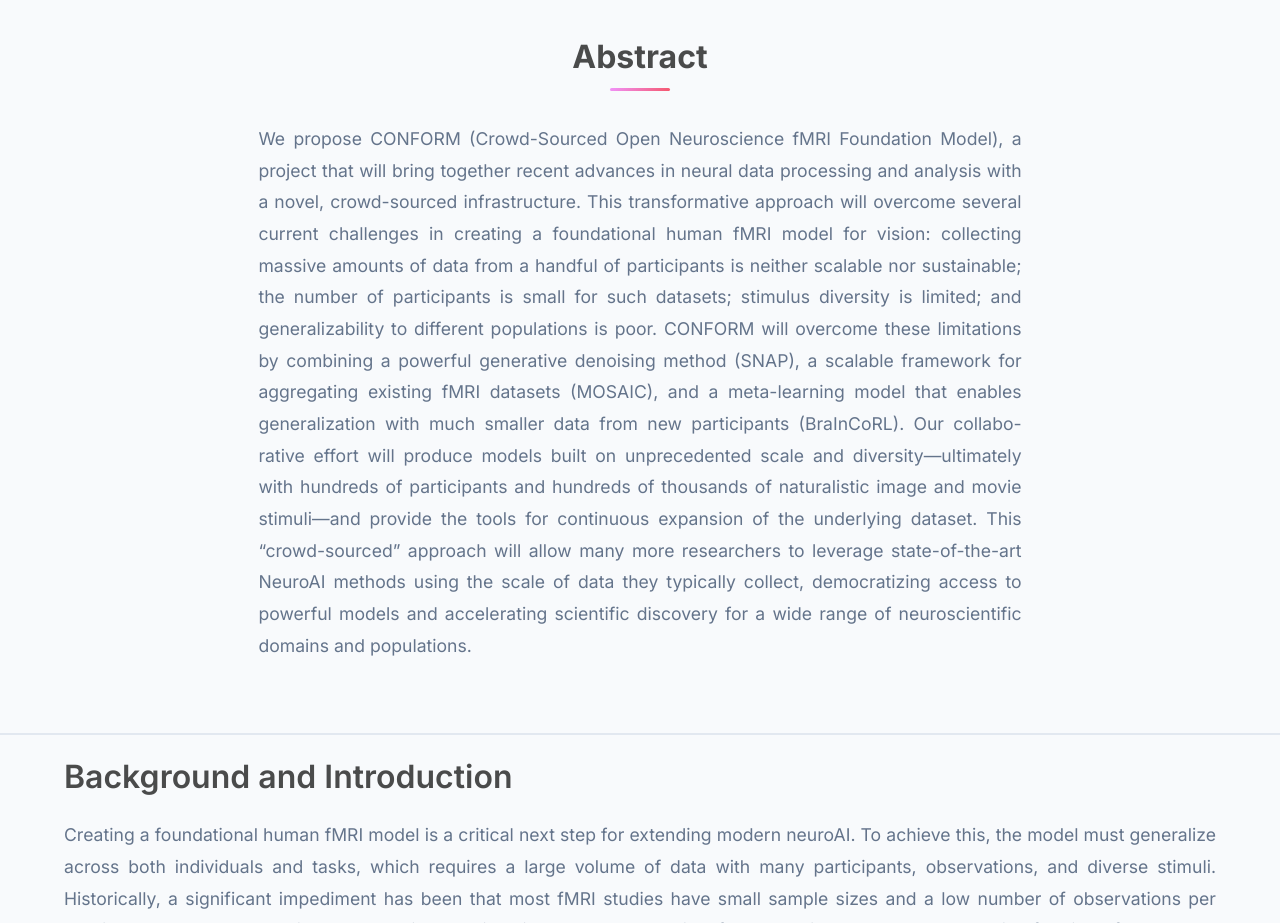
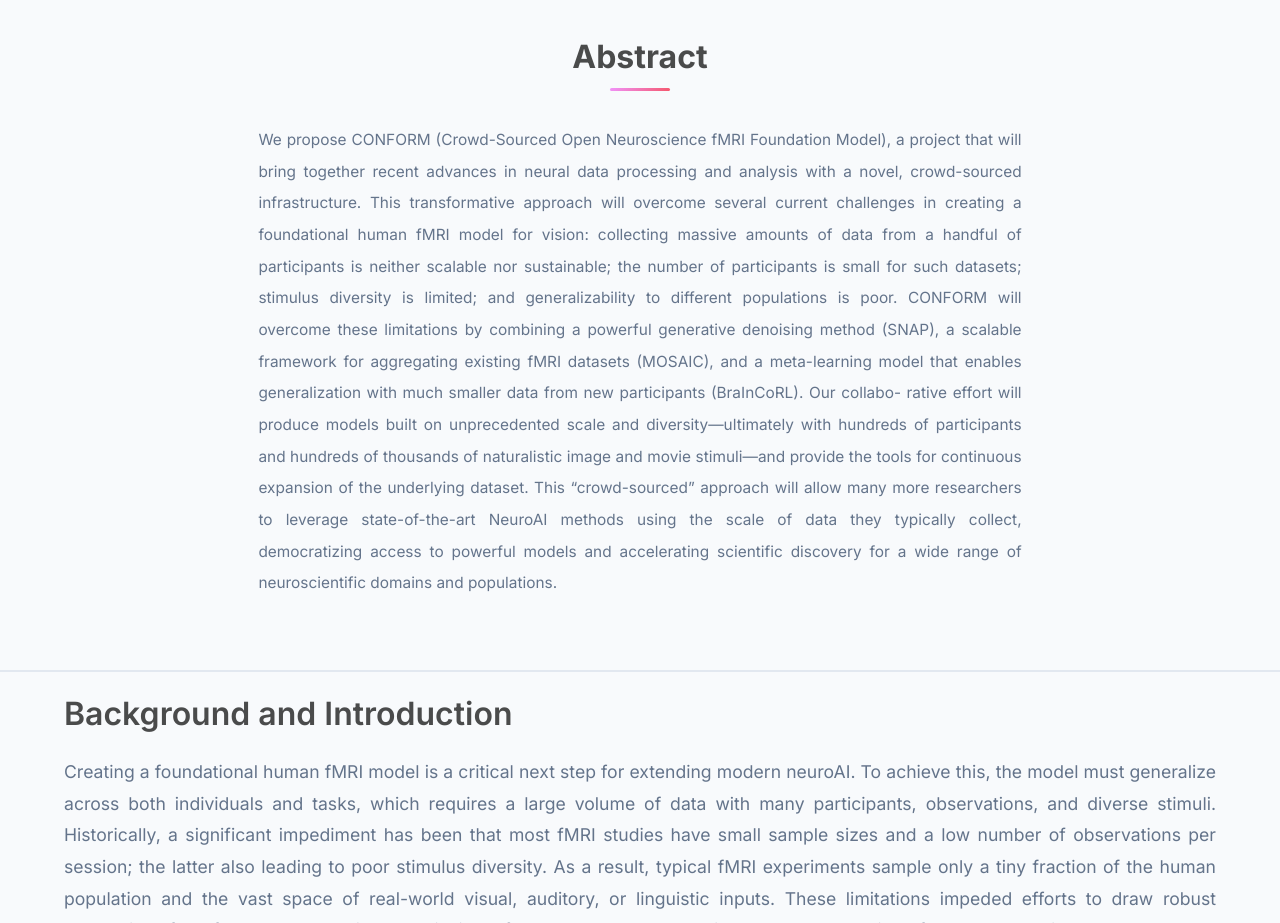
Before and after one commit to mjtarr/conform, a plain HTML site: page index.html in a window 1280 px wide. Shown: the part 1640-2563 px from the top of the page. Drawn offline with nearby package versions, Linux system fonts and the light colour scheme; some icons are missing.

Commit message:
Emphasize abstract with small tag
Added small tag to the paper abstract for emphasis.

```diff
--- a/index.html
+++ b/index.html
@@ -471,7 +471,7 @@ for a strong foundation model.</small>
         <div class="content has-text-justified">
           <!-- TODO: Replace with your paper abstract -->
           <p>
-            We propose CONFORM (Crowd-Sourced Open Neuroscience fMRI Foundation Model),
+            <small>We propose CONFORM (Crowd-Sourced Open Neuroscience fMRI Foundation Model),
 a project that will bring together recent advances in neural data processing and analysis with
 a novel, crowd-sourced infrastructure. This transformative approach will overcome several
 current challenges in creating a foundational human fMRI model for vision: collecting
@@ -487,7 +487,7 @@ stimuli—and provide the tools for continuous expansion of the underlying datas
 “crowd-sourced” approach will allow many more researchers to leverage state-of-the-art
 NeuroAI methods using the scale of data they typically collect, democratizing access to
 powerful models and accelerating scientific discovery for a wide range of neuroscientific
-domains and populations.
+domains and populations.</small>
           </p>
         </div>
       </div>
```
